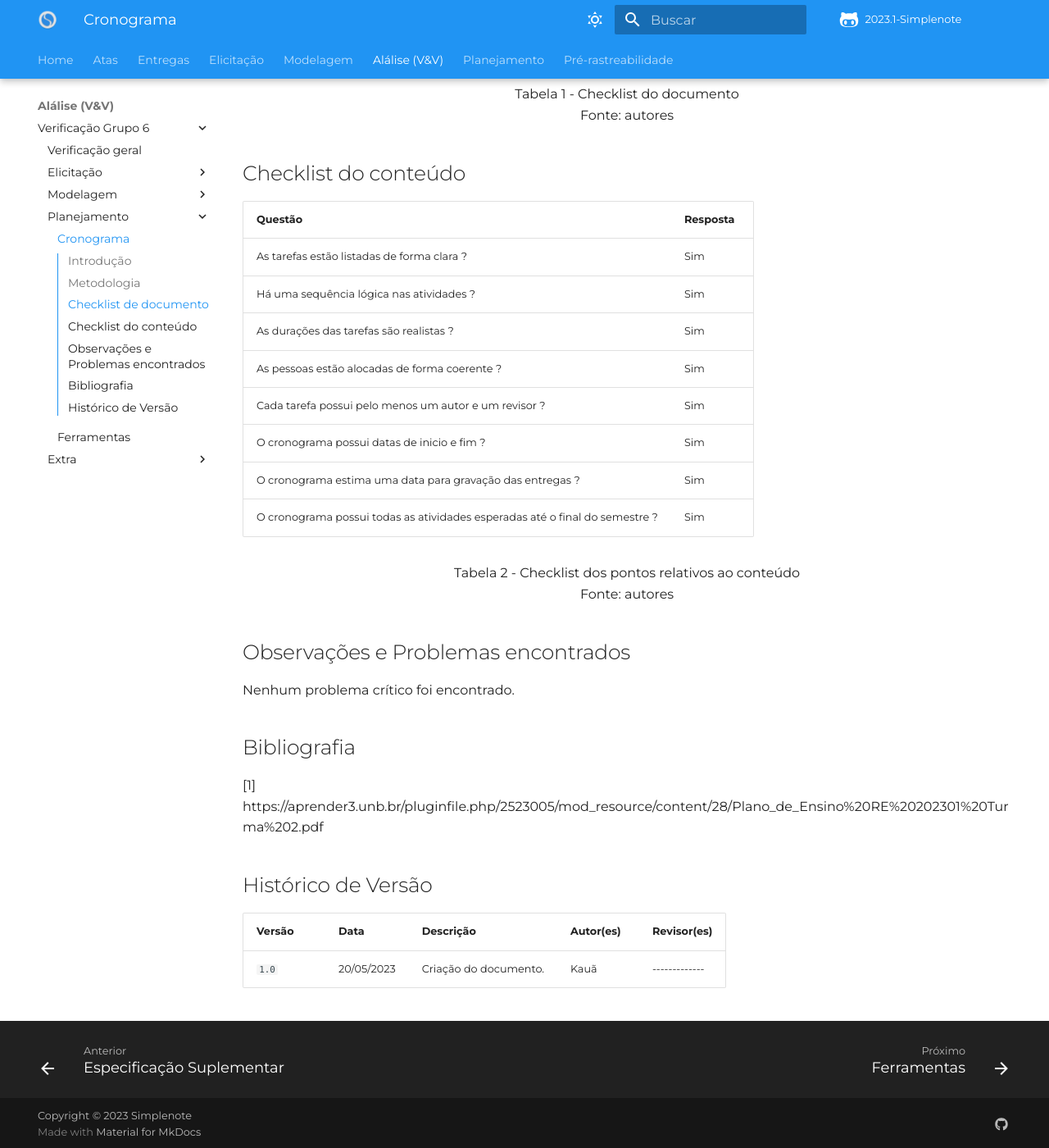
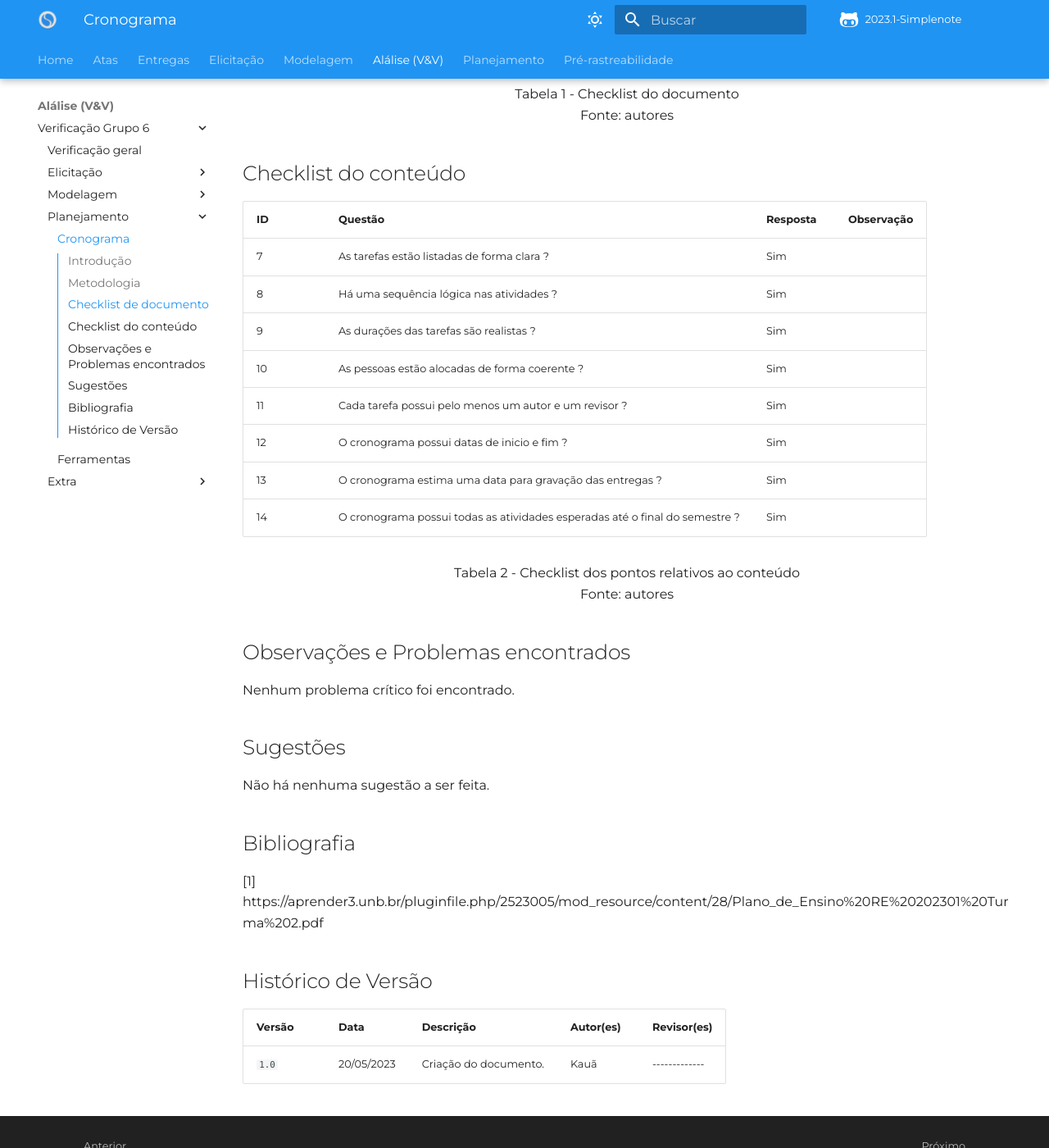
Before and after one commit to Requisitos-de-Software/2023.1-Simplenote, an MkDocs documentation site: the page built from docs/analise-grupo6/planejamento/cronograma.md, in a window 1280 px wide and 1400 px high, scrolled down 1059 px. Shown: the whole window at 82% size. Built offline with MkDocs 1.6.1 and Material for MkDocs 9.7.7, drawn with Linux system fonts in a browser that asks for light colours; some web fonts are replaced; comment, search, counter and statistics services are not loaded.

Commit message:
Update cronograma.md

```diff
--- a/docs/analise-grupo6/planejamento/cronograma.md
+++ b/docs/analise-grupo6/planejamento/cronograma.md
@@ -26,16 +26,16 @@ Também temos o campo "Observação", um campo no qual pode ser feito algum come
 <p align="center"> Tabela 1 - Checklist do documento <br> Fonte: autores </p>
 
 ## Checklist do conteúdo
-|Questão|Resposta|
-|-------|--------|
-|As tarefas estão listadas de forma clara ?|Sim|
-|Há uma sequência lógica nas atividades ?|Sim|
-|As durações das tarefas são realistas ?|Sim|
-|As pessoas estão alocadas de forma coerente ?|Sim|
-|Cada tarefa possui pelo menos um autor e um revisor ?|Sim|
-|O cronograma possui datas de inicio e fim ?|Sim|
-|O cronograma estima uma data para gravação das entregas ?|Sim|
-|O cronograma possui todas as atividades esperadas até o final do semestre ? |Sim|
+|ID|Questão|Resposta|Observação|
+|--|-------|--------|----------|
+|7|As tarefas estão listadas de forma clara ?|Sim||
+|8|Há uma sequência lógica nas atividades ?|Sim||
+|9|As durações das tarefas são realistas ?|Sim||
+|10|As pessoas estão alocadas de forma coerente ?|Sim||
+|11|Cada tarefa possui pelo menos um autor e um revisor ?|Sim||
+|12|O cronograma possui datas de inicio e fim ?|Sim||
+|13|O cronograma estima uma data para gravação das entregas ?|Sim||
+|14|O cronograma possui todas as atividades esperadas até o final do semestre ? |Sim||
 
 <p align="center"> Tabela 2 - Checklist dos pontos relativos ao conteúdo <br> Fonte: autores </p>
 
@@ -43,6 +43,10 @@ Também temos o campo "Observação", um campo no qual pode ser feito algum come
 ## Observações e Problemas encontrados
 
 Nenhum problema crítico foi encontrado.
+
+## Sugestões
+
+Não há nenhuma sugestão a ser feita.
 
 ## Bibliografia
 [1] https://aprender3.unb.br/pluginfile.php/2523005/mod_resource/content/28/Plano_de_Ensino%20RE%20202301%20Turma%202.pdf
```
